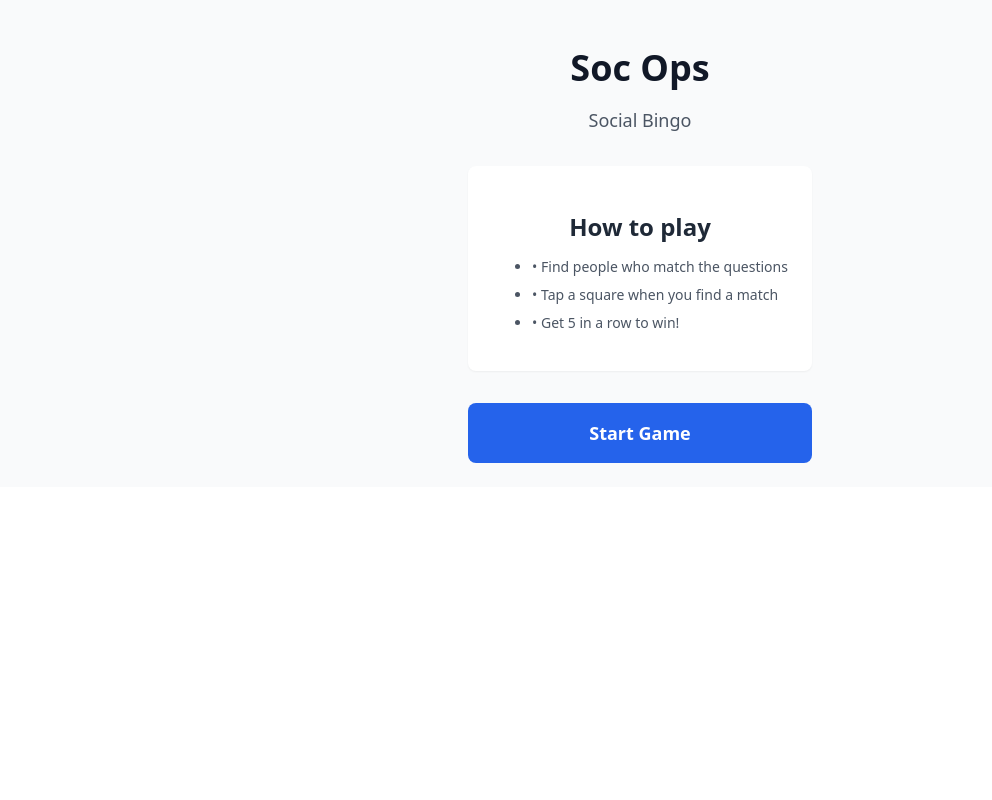
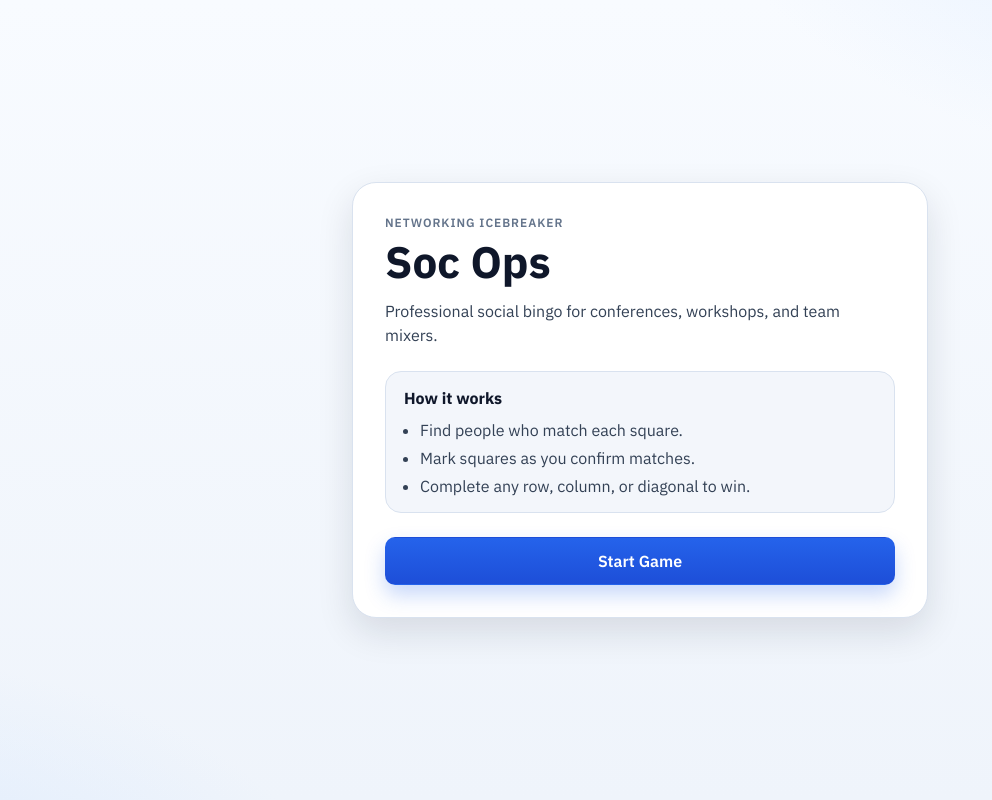
Before and after one commit to fbrase-itk/my-soc-ops-python, a FastAPI app: page / in a window 1280 px wide. Shown: the whole page, without its empty margins (0-992 px from the left). Run offline with FastAPI, Linux system fonts and the light colour scheme.

Commit message:
docs: update CSS styling guide and improve semantic class usage across templates

```diff
--- a/app/static/css/app.css
+++ b/app/static/css/app.css
@@ -1,3 +1,32 @@
+:root {
+    --bg-0: #f3f6fb;
+    --bg-1: #ffffff;
+    --bg-2: #e9eff8;
+    --text-0: #0f172a;
+    --text-1: #334155;
+    --text-2: #64748b;
+    --line: #d9e2ef;
+    --accent: #2563eb;
+    --accent-strong: #1d4ed8;
+    --accent-soft: #dbeafe;
+    --success: #15803d;
+    --success-bg: #dcfce7;
+    --success-line: #4ade80;
+    --warn: #92400e;
+    --warn-bg: #fef3c7;
+    --warn-line: #f59e0b;
+    --overlay: rgba(15, 23, 42, 0.55);
+    --shadow-sm: 0 6px 20px rgba(15, 23, 42, 0.08);
+    --shadow-md: 0 14px 36px rgba(15, 23, 42, 0.12);
+    --radius-sm: 10px;
+    --radius-md: 16px;
+    --radius-lg: 24px;
+}
+
+* {
+    box-sizing: border-box;
+}
+
 html,
 body,
 #app {
@@ -6,158 +35,406 @@ body,
 }
 
 body {
-    font-family: system-ui, -apple-system, sans-serif;
+    font-family: "IBM Plex Sans", "Segoe UI", sans-serif;
+    color: var(--text-0);
+    background:
+        radial-gradient(1200px 600px at 110% -20%, #dbeafe 0%, transparent 60%),
+        radial-gradient(800px 500px at -10% 120%, #dbeafe 0%, transparent 60%),
+        linear-gradient(180deg, #f8fbff 0%, #eff4fb 100%);
     -webkit-tap-highlight-color: transparent;
 }
 
-/* Tailwind-like utility classes */
-.h-full { height: 100%; }
-.min-h-full { min-height: 100%; }
-.w-full { width: 100%; }
-.w-16 { width: 4rem; }
-.max-w-sm { max-width: 24rem; }
-.max-w-md { max-width: 28rem; }
-.max-w-xs { max-width: 20rem; }
-
-.flex { display: flex; }
-.flex-col { flex-direction: column; }
-.flex-1 { flex: 1 1 0%; }
-.items-center { align-items: center; }
-.justify-center { justify-content: center; }
-.justify-between { justify-content: space-between; }
-
-.grid { display: grid; }
-.grid-cols-5 { grid-template-columns: repeat(5, minmax(0, 1fr)); }
-.gap-1 { gap: 0.25rem; }
-
-.p-1 { padding: 0.25rem; }
-.p-3 { padding: 0.75rem; }
-.p-4 { padding: 1rem; }
-.p-6 { padding: 1.5rem; }
-.px-3 { padding-left: 0.75rem; padding-right: 0.75rem; }
-.px-4 { padding-left: 1rem; padding-right: 1rem; }
-.px-6 { padding-left: 1.5rem; padding-right: 1.5rem; }
-.px-8 { padding-left: 2rem; padding-right: 2rem; }
-.py-1\.5 { padding-top: 0.375rem; padding-bottom: 0.375rem; }
-.py-2 { padding-top: 0.5rem; padding-bottom: 0.5rem; }
-.py-3 { padding-top: 0.75rem; padding-bottom: 0.75rem; }
-.py-4 { padding-top: 1rem; padding-bottom: 1rem; }
-
-.mb-2 { margin-bottom: 0.5rem; }
-.mb-3 { margin-bottom: 0.75rem; }
-.mb-4 { margin-bottom: 1rem; }
-.mb-6 { margin-bottom: 1.5rem; }
-.mb-8 { margin-bottom: 2rem; }
-.mx-auto { margin-left: auto; margin-right: auto; }
-
-.bg-white { background-color: #ffffff; }
-.bg-gray-50 { background-color: #f9fafb; }
-.bg-gray-100 { background-color: #f3f4f6; }
-.bg-amber-100 { background-color: #fef3c7; }
-.bg-amber-200 { background-color: #fde68a; }
-.bg-accent { background-color: #2563eb; }
-.bg-marked { background-color: #dcfce7; }
-.bg-black\/50 { background-color: rgba(0, 0, 0, 0.5); }
-
-.text-white { color: #ffffff; }
-.text-gray-500 { color: #6b7280; }
-.text-gray-600 { color: #4b5563; }
-.text-gray-700 { color: #374151; }
-.text-gray-800 { color: #1f2937; }
-.text-gray-900 { color: #111827; }
-.text-green-600 { color: #16a34a; }
-.text-green-800 { color: #166534; }
-.text-amber-500 { color: #f59e0b; }
-.text-amber-800 { color: #92400e; }
-.text-amber-900 { color: #78350f; }
-
-.text-xs { font-size: 0.75rem; line-height: 1rem; }
-.text-sm { font-size: 0.875rem; line-height: 1.25rem; }
-.text-lg { font-size: 1.125rem; line-height: 1.75rem; }
-.text-3xl { font-size: 1.875rem; line-height: 2.25rem; }
-.text-4xl { font-size: 2.25rem; line-height: 2.5rem; }
-.text-5xl { font-size: 3rem; line-height: 1; }
-
-.font-semibold { font-weight: 600; }
-.font-bold { font-weight: 700; }
-
-.text-center { text-align: center; }
-.text-left { text-align: left; }
-
-.border { border-width: 1px; }
-.border-b { border-bottom-width: 1px; }
-.border-gray-200 { border-color: #e5e7eb; }
-.border-gray-300 { border-color: #d1d5db; }
-.border-amber-400 { border-color: #fbbf24; }
-.border-marked-border { border-color: #22c55e; }
-
-.rounded { border-radius: 0.25rem; }
-.rounded-lg { border-radius: 0.5rem; }
-.rounded-xl { border-radius: 0.75rem; }
-
-.shadow-sm { box-shadow: 0 1px 2px 0 rgba(0, 0, 0, 0.05); }
-.shadow-xl { box-shadow: 0 20px 25px -5px rgba(0, 0, 0, 0.1), 0 10px 10px -5px rgba(0, 0, 0, 0.04); }
-
-.space-y-2 > * + * { margin-top: 0.5rem; }
-
-.fixed { position: fixed; }
-.absolute { position: absolute; }
-.relative { position: relative; }
-.inset-0 { top: 0; right: 0; bottom: 0; left: 0; }
-.top-0\.5 { top: 0.125rem; }
-.right-0\.5 { right: 0.125rem; }
-
-.z-50 { z-index: 50; }
-
-.aspect-square { aspect-ratio: 1 / 1; }
-
-.select-none { user-select: none; }
-
-.transition-all { transition-property: all; transition-timing-function: cubic-bezier(0.4, 0, 0.2, 1); transition-duration: 150ms; }
-.transition-colors { transition-property: color, background-color, border-color; transition-timing-function: cubic-bezier(0.4, 0, 0.2, 1); transition-duration: 150ms; }
-.duration-150 { transition-duration: 150ms; }
-
-button:active .active\:bg-gray-100 { background-color: #f3f4f6; }
-button:active .active\:bg-accent-light { background-color: #3b82f6; }
-
-button {
-    cursor: pointer;
-    border: none;
-    background: none;
-    font: inherit;
+.skip-link {
+    position: absolute;
+    left: 1rem;
+    top: -3rem;
+    padding: 0.5rem 0.75rem;
+    background: var(--text-0);
+    color: #fff;
+    border-radius: var(--radius-sm);
+    z-index: 100;
 }
 
-button:disabled {
+.skip-link:focus-visible {
+    top: 1rem;
+}
+
+.app-shell {
+    min-height: 100%;
+}
+
+.start-shell,
+.game-shell {
+    min-height: 100%;
+    padding: 1.5rem;
+}
+
+.start-shell {
+    display: grid;
+    place-items: center;
+}
+
+.start-card {
+    width: min(100%, 36rem);
+    background: var(--bg-1);
+    border: 1px solid var(--line);
+    border-radius: var(--radius-lg);
+    box-shadow: var(--shadow-md);
+    padding: 2rem;
+    animation: enter-up 280ms ease-out;
+}
+
+.start-kicker,
+.game-brand-kicker,
+.modal-kicker {
+    margin: 0;
+    letter-spacing: 0.08em;
+    text-transform: uppercase;
+    font-size: 0.75rem;
+    font-weight: 600;
+    color: var(--text-2);
+}
+
+.start-title {
+    margin: 0.5rem 0 0;
+    font-size: clamp(2rem, 4vw, 2.75rem);
+    line-height: 1.1;
+}
+
+.start-subtitle {
+    margin: 0.75rem 0 0;
+    color: var(--text-1);
+    font-size: 1rem;
+    line-height: 1.5;
+}
+
+.start-rules {
+    margin-top: 1.5rem;
+    border: 1px solid var(--line);
+    background: var(--bg-0);
+    border-radius: var(--radius-md);
+    padding: 1rem 1.125rem;
+}
+
+.start-rules h2 {
+    margin: 0 0 0.75rem;
+    font-size: 1rem;
+}
+
+.start-rules ul {
+    margin: 0;
+    padding-left: 1rem;
+    color: var(--text-1);
+    display: grid;
+    gap: 0.5rem;
+}
+
+.btn {
+    display: inline-flex;
+    align-items: center;
+    justify-content: center;
+    gap: 0.35rem;
+    width: fit-content;
+    border: 1px solid transparent;
+    border-radius: var(--radius-sm);
+    padding: 0.65rem 1rem;
+    font-family: inherit;
+    font-weight: 600;
+    font-size: 0.92rem;
+    cursor: pointer;
+    transition: transform 140ms ease, background-color 160ms ease, border-color 160ms ease, color 160ms ease;
+}
+
+.btn:hover {
+    transform: translateY(-1px);
+}
+
+.btn:active {
+    transform: translateY(0);
+}
+
+.btn-primary {
+    width: 100%;
+    margin-top: 1.5rem;
+    background: linear-gradient(180deg, var(--accent) 0%, var(--accent-strong) 100%);
+    color: #fff;
+    box-shadow: 0 10px 20px rgba(37, 99, 235, 0.25);
+}
+
+.btn-primary:hover {
+    filter: brightness(1.05);
+}
+
+.btn-ghost {
+    border-color: var(--line);
+    background: var(--bg-1);
+    color: var(--text-1);
+}
+
+.btn-ghost:hover {
+    border-color: #c6d4e7;
+    background: #f8fafc;
+}
+
+.btn-lg {
+    min-height: 3rem;
+    font-size: 1rem;
+}
+
+.btn:focus-visible,
+.board-cell:focus-visible {
+    outline: 2px solid #0f172a;
+    outline-offset: 2px;
+}
+
+.game-shell {
+    width: min(100%, 56rem);
+    margin: 0 auto;
+    display: grid;
+    grid-template-rows: auto auto auto 1fr;
+    gap: 0.9rem;
+}
+
+.game-header {
+    background: var(--bg-1);
+    border: 1px solid var(--line);
+    border-radius: var(--radius-md);
+    box-shadow: var(--shadow-sm);
+    padding: 0.75rem 0.9rem;
+    display: grid;
+    grid-template-columns: auto 1fr auto;
+    gap: 0.75rem;
+    align-items: center;
+}
+
+.game-brand h1 {
+    margin: 0.15rem 0 0;
+    font-size: clamp(1.25rem, 2vw, 1.5rem);
+}
+
+.game-progress {
+    text-align: right;
+    background: var(--bg-0);
+    border: 1px solid var(--line);
+    border-radius: var(--radius-sm);
+    padding: 0.45rem 0.65rem;
+}
+
+.game-progress span {
+    display: block;
+    font-size: 0.95rem;
+    font-weight: 700;
+}
+
+.game-progress small {
+    color: var(--text-2);
+    font-size: 0.72rem;
+}
+
+.game-subheader {
+    background: var(--bg-1);
+    border: 1px solid var(--line);
+    border-radius: var(--radius-md);
+    padding: 0.75rem 0.95rem;
+    color: var(--text-1);
+}
+
+.game-subheader p {
+    margin: 0;
+    font-size: 0.92rem;
+}
+
+.status-banner {
+    border: 1px solid var(--warn-line);
+    background: var(--warn-bg);
+    color: var(--warn);
+    border-radius: var(--radius-md);
+    padding: 0.7rem 0.95rem;
+    font-size: 0.9rem;
+    font-weight: 600;
+}
+
+.board-stage {
+    background: var(--bg-1);
+    border: 1px solid var(--line);
+    border-radius: var(--radius-lg);
+    box-shadow: var(--shadow-sm);
+    padding: 1rem;
+    display: grid;
+    place-items: center;
+}
+
+.board-grid {
+    width: min(100%, 40rem);
+    display: grid;
+    grid-template-columns: repeat(5, minmax(0, 1fr));
+    gap: 0.45rem;
+    aspect-ratio: 1 / 1;
+}
+
+.board-cell {
+    position: relative;
+    border: 1px solid var(--line);
+    border-radius: 12px;
+    padding: 0.45rem;
+    min-height: 62px;
+    background: var(--bg-1);
+    color: var(--text-1);
+    font-family: inherit;
+    font-size: 0.74rem;
+    line-height: 1.25;
+    text-align: center;
+    display: grid;
+    place-items: center;
+    transition: border-color 160ms ease, background-color 160ms ease, transform 120ms ease, box-shadow 160ms ease;
+    user-select: none;
+}
+
+.board-cell:hover {
+    transform: translateY(-1px);
+    box-shadow: 0 8px 18px rgba(15, 23, 42, 0.09);
+}
+
+.board-cell:active {
+    transform: translateY(0);
+}
+
+.cell-text {
+    word-break: break-word;
+    hyphens: auto;
+}
+
+.cell-check {
+    position: absolute;
+    top: 0.22rem;
+    right: 0.28rem;
+    font-size: 0.72rem;
+    color: var(--success);
+    font-weight: 700;
+}
+
+.state-idle {
+    background: var(--bg-1);
+}
+
+.state-marked {
+    background: var(--success-bg);
+    border-color: var(--success-line);
+    color: #14532d;
+}
+
+.state-winning {
+    background: var(--warn-bg);
+    border-color: var(--warn-line);
+    color: #78350f;
+}
+
+.state-free {
+    border-style: dashed;
+    font-weight: 700;
+    background: var(--accent-soft);
+    color: #1e3a8a;
+}
+
+.board-cell:disabled {
     cursor: default;
 }
 
-.wrap-break-word {
-    word-break: break-word;
+.modal-overlay {
+    position: fixed;
+    inset: 0;
+    background: var(--overlay);
+    display: grid;
+    place-items: center;
+    padding: 1rem;
+    z-index: 50;
 }
 
-.hyphens-auto {
-    hyphens: auto;
+.modal-card {
+    width: min(100%, 24rem);
+    background: var(--bg-1);
+    border: 1px solid var(--line);
+    border-radius: var(--radius-lg);
+    box-shadow: var(--shadow-md);
+    padding: 1.4rem;
+    text-align: left;
+    animation: pop-in 240ms ease-out;
 }
 
-.leading-tight {
-    line-height: 1.25;
+.modal-card h2 {
+    margin: 0.35rem 0 0;
+    font-size: 1.5rem;
 }
 
-.min-h-\[60px\] {
-    min-height: 60px;
+.modal-copy {
+    margin: 0.75rem 0 1.1rem;
+    color: var(--text-1);
+    line-height: 1.5;
 }
 
-@keyframes bounce {
-    0%, 100% {
-        transform: translateY(-25%);
-        animation-timing-function: cubic-bezier(0.8, 0, 1, 1);
+@keyframes enter-up {
+    from {
+        opacity: 0;
+        transform: translateY(12px);
     }
-    50% {
+    to {
+        opacity: 1;
         transform: translateY(0);
-        animation-timing-function: cubic-bezier(0, 0, 0.2, 1);
     }
 }
 
-.animate-\[bounce_0\.5s_ease-out\] {
-    animation: bounce 0.5s ease-out;
+@keyframes pop-in {
+    from {
+        opacity: 0;
+        transform: translateY(10px) scale(0.98);
+    }
+    to {
+        opacity: 1;
+        transform: translateY(0) scale(1);
+    }
 }
+
+@media (max-width: 520px) {
+    .start-shell,
+    .game-shell {
+        padding: 0.85rem;
+    }
+
+    .start-card {
+        padding: 1.25rem;
+        border-radius: 18px;
+    }
+
+    .game-header {
+        grid-template-columns: auto 1fr;
+        grid-template-areas:
+            "back progress"
+            "brand brand";
+    }
+
+    .game-header .btn-ghost {
+        grid-area: back;
+    }
+
+    .game-brand {
+        grid-area: brand;
+    }
+
+    .game-progress {
+        grid-area: progress;
+    }
+
+    .board-stage {
+        padding: 0.65rem;
+    }
+
+    .board-grid {
+        gap: 0.3rem;
+    }
+
+    .board-cell {
+        min-height: 56px;
+        padding: 0.3rem;
+        font-size: 0.68rem;
+    }
+}
--- a/app/templates/base.html
+++ b/app/templates/base.html
@@ -1,17 +1,21 @@
 <!DOCTYPE html>
 <html lang="en">
 <head>
-<meta charset="utf-8">
-    <meta name="viewport" content="width=device-width, initial-scale=1.0, maximum-scale=1.0, user-scalable=no">
+    <meta charset="utf-8">
+    <meta name="viewport" content="width=device-width, initial-scale=1.0">
     <meta name="theme-color" content="#2563eb">
     <meta name="description" content="Social Bingo - Find people who match the questions!">
     <title>Soc Ops - Social Bingo</title>
+    <link rel="preconnect" href="https://fonts.googleapis.com">
+    <link rel="preconnect" href="https://fonts.gstatic.com" crossorigin>
+    <link href="https://fonts.googleapis.com/css2?family=IBM+Plex+Sans:wght@400;500;600;700&display=swap" rel="stylesheet">
     <link rel="stylesheet" href="/static/css/app.css">
     <link rel="icon" type="image/png" href="/static/favicon.png">
     <script src="/static/js/htmx.min.js"></script>
 </head>
 <body>
-    <div id="app">
+    <a class="skip-link" href="#game-container">Skip to content</a>
+    <div id="app" class="app-shell">
         {% block content %}{% endblock %}
     </div>
 </body>
--- a/app/templates/components/start_screen.html
+++ b/app/templates/components/start_screen.html
@@ -1,15 +1,15 @@
-<div id="game-container">
-<div class="flex flex-col items-center justify-center min-h-full p-6 bg-gray-50">
-    <div class="text-center max-w-sm">
-        <h1 class="text-4xl font-bold text-gray-900 mb-2">Soc Ops</h1>
-        <p class="text-lg text-gray-600 mb-8">Social Bingo</p>
+<div id="game-container" class="start-shell" role="main" aria-live="polite">
+    <section class="start-card" aria-labelledby="start-title">
+        <p class="start-kicker">Networking Icebreaker</p>
+        <h1 id="start-title" class="start-title">Soc Ops</h1>
+        <p class="start-subtitle">Professional social bingo for conferences, workshops, and team mixers.</p>
 
-        <div class="bg-white rounded-lg p-6 shadow-sm border border-gray-200 mb-8">
-            <h2 class="font-semibold text-gray-800 mb-3">How to play</h2>
-            <ul class="text-left text-gray-600 text-sm space-y-2">
-                <li>• Find people who match the questions</li>
-                <li>• Tap a square when you find a match</li>
-                <li>• Get 5 in a row to win!</li>
+        <div class="start-rules" aria-label="How to play">
+            <h2>How it works</h2>
+            <ul>
+                <li>Find people who match each square.</li>
+                <li>Mark squares as you confirm matches.</li>
+                <li>Complete any row, column, or diagonal to win.</li>
             </ul>
         </div>
 
@@ -17,9 +17,9 @@
             hx-post="/start"
             hx-target="#game-container"
             hx-swap="outerHTML"
-            class="w-full bg-accent text-white font-semibold py-4 px-8 rounded-lg text-lg active:bg-accent-light transition-colors">
+            class="btn btn-primary btn-lg"
+            aria-label="Start game session">
             Start Game
         </button>
-    </div>
+    </section>
 </div>
-</div>
```
Also changed, not shown: app/templates/components/bingo_board.html (+10 -9 lines), app/templates/components/bingo_modal.html (+7 -7 lines), app/templates/components/game_screen.html (+25 -19 lines), .github/instructions/css-utilities.instructions.md.
